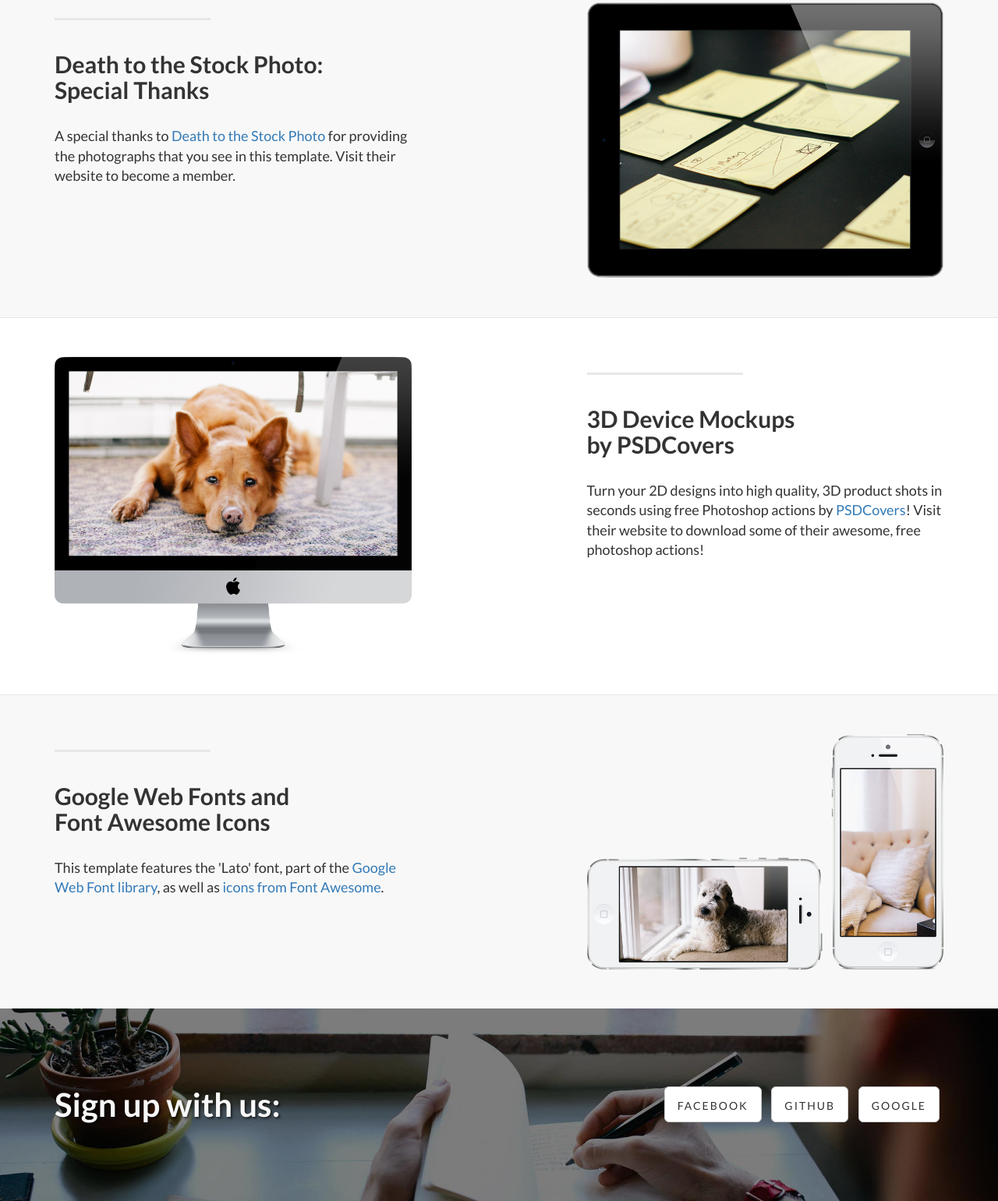
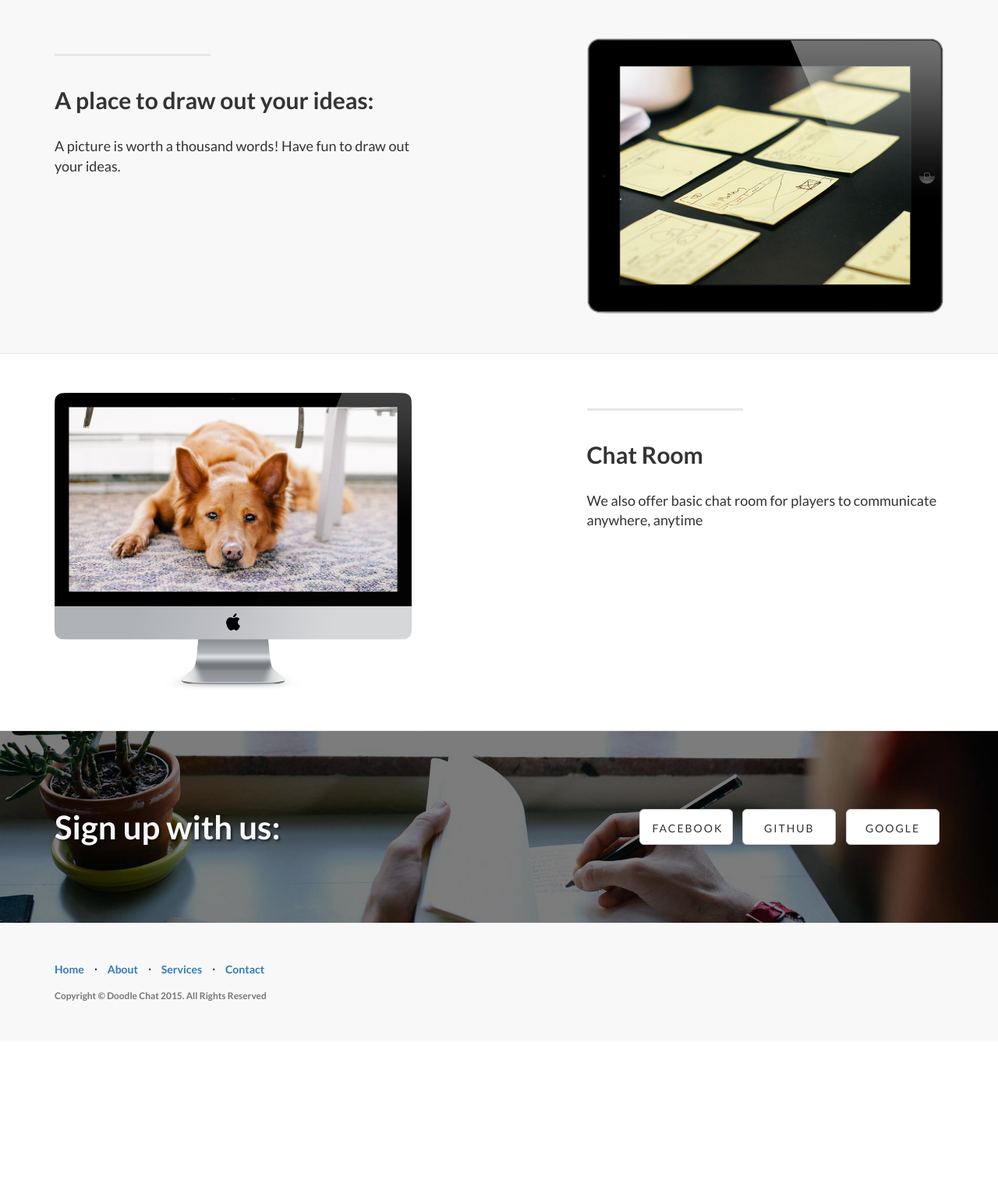
Before and after one commit to popsun007/Doodle_Pad, a website: page client/login.ejs in a window 1280 px wide. Shown: the part 824-2365 px from the top of the page at 78% size. After the commit the page ends 2160 px from the top, so only its background shows below. Drawn offline with nearby package versions, Linux system fonts and the light colour scheme; files that its build step writes are made by us from their sources.

Commit message:
Add link switch between chat room and doodle pad

```diff
--- a/client/login.ejs
+++ b/client/login.ejs
@@ -42,7 +42,7 @@
                     <span class="icon-bar"></span>
                     <span class="icon-bar"></span>
                 </button>
-                <a class="navbar-brand topnav" href="#">Doodle Chat</a>
+                <a class="navbar-brand topnav" href="#">Doodle Pad</a>
             </div>
             <!-- Collect the nav links, forms, and other content for toggling -->
             <div class="collapse navbar-collapse" id="bs-example-navbar-collapse-1">
@@ -72,20 +72,21 @@
             <div class="row">
                 <div class="col-lg-12">
                     <div class="intro-message">
-                        <h1>Doodle Chat</h1>
-                        <h3>Draw to Communicate;)   </h3>
+                        <h1>Doodle Pad</h1>
+                        <h3>Draw and Guess</h3>
                         <hr class="intro-divider">
                         <ul class="list-inline intro-social-buttons">
                             <li>
-                                <a href="/auth/facebook" class="btn btn-default btn-lg"><i class="fa fa-facebook fa-fw"></i> <span class="network-name">Facebook</span></a>
+                                <a href="/auth/facebook" class="btn btn-default btn-lg" style="width: 120px"><i class="fa fa-facebook fa-fw"></i> <span class="network-name">Facebook</span></a>
                             </li>
                             <li>
-                                <a href="/auth/github" class="btn btn-default btn-lg"><i class="fa fa-github fa-fw"></i> <span class="network-name">Github</span></a>
+                                <a href="/auth/github" class="btn btn-default btn-lg" style="width: 120px"><i class="fa fa-github fa-fw"></i> <span class="network-name">Github</span></a>
                             </li>
                             <li>
-                                <a href="/auth/google" class="btn btn-default btn-lg"><i class="fa fa-google fa-fw"></i> <span class="network-name">Google</span></a>
+                                <a href="/auth/google" class="btn btn-default btn-lg" style="width: 120px"><i class="fa fa-google fa-fw"></i> <span class="network-name">Google</span></a>
                             </li>
                         </ul>
+                        <a href="/partials/" class="btn btn-success btn-lg" style="width: 120px"><i class="fa fa-facebook fa-fw"></i> <span class="network-name">Demo</span></a>
                     </div>
                 </div>
             </div>
@@ -98,7 +99,7 @@
 
     <!-- Page Content -->
 
-	<a  name="services"></a>
+    <a  name="services"></a>
     <div class="content-section-a">
 
         <div class="container">
@@ -106,8 +107,8 @@
                 <div class="col-lg-5 col-sm-6">
                     <hr class="section-heading-spacer">
                     <div class="clearfix"></div>
-                    <h2 class="section-heading">Death to the Stock Photo:<br>Special Thanks</h2>
-                    <p class="lead">A special thanks to <a target="_blank" href="http://join.deathtothestockphoto.com/">Death to the Stock Photo</a> for providing the photographs that you see in this template. Visit their website to become a member.</p>
+                    <h2 class="section-heading">A place to draw out your ideas:<br></h2>
+                    <p class="lead">A picture is worth a thousand words! Have fun to draw out your ideas.</p>
                 </div>
                 <div class="col-lg-5 col-lg-offset-2 col-sm-6">
                     <img class="img-responsive" src="./static/img/ipad.png" alt="">
@@ -128,8 +129,8 @@
                 <div class="col-lg-5 col-lg-offset-1 col-sm-push-6  col-sm-6">
                     <hr class="section-heading-spacer">
                     <div class="clearfix"></div>
-                    <h2 class="section-heading">3D Device Mockups<br>by PSDCovers</h2>
-                    <p class="lead">Turn your 2D designs into high quality, 3D product shots in seconds using free Photoshop actions by <a target="_blank" href="http://www.psdcovers.com/">PSDCovers</a>! Visit their website to download some of their awesome, free photoshop actions!</p>
+                    <h2 class="section-heading">Chat Room<br></h2>
+                    <p class="lead">We also offer basic chat room for players to communicate anywhere, anytime</p>
                 </div>
                 <div class="col-lg-5 col-sm-pull-6  col-sm-6">
                     <img class="img-responsive" src="./static/img/dog.png" alt="">
@@ -142,29 +143,7 @@
     </div>
     <!-- /.content-section-b -->
 
-    <div class="content-section-a">
-
-        <div class="container">
-
-            <div class="row">
-                <div class="col-lg-5 col-sm-6">
-                    <hr class="section-heading-spacer">
-                    <div class="clearfix"></div>
-                    <h2 class="section-heading">Google Web Fonts and<br>Font Awesome Icons</h2>
-                    <p class="lead">This template features the 'Lato' font, part of the <a target="_blank" href="http://www.google.com/fonts">Google Web Font library</a>, as well as <a target="_blank" href="http://fontawesome.io">icons from Font Awesome</a>.</p>
-                </div>
-                <div class="col-lg-5 col-lg-offset-2 col-sm-6">
-                    <img class="img-responsive" src="./static/img/phones.png" alt="">
-                </div>
-            </div>
-
-        </div>
-        <!-- /.container -->
-
-    </div>
-    <!-- /.content-section-a -->
-
-	<a  name="contact"></a>
+    <a  name="contact"></a>
     <div class="banner">
 
         <div class="container">
@@ -176,13 +155,13 @@
                 <div class="col-lg-6">
                     <ul class="list-inline banner-social-buttons">
                         <li>
-                            <a href="/auth/facebook" class="btn btn-default btn-lg"><i class="fa fa-facebook fa-fw"></i> <span class="network-name">FACEBOOK</span></a>
+                            <a href="/auth/facebook" class="btn btn-default btn-lg" style="width: 120px"><i class="fa fa-facebook fa-fw"></i> <span class="network-name">FACEBOOK</span></a>
                         </li>
                         <li>
-                            <a href="https://github.com/IronSummitMedia/startbootstrap" class="btn btn-default btn-lg"><i class="fa fa-github fa-fw"></i> <span class="network-name">Github</span></a>
+                            <a href="https://github.com/IronSummitMedia/startbootstrap" class="btn btn-default btn-lg" style="width: 120px"><i class="fa fa-github fa-fw"></i> <span class="network-name">Github</span></a>
                         </li>
                         <li>
-                            <a href="#" class="btn btn-default btn-lg"><i class="fa fa-google fa-fw"></i> <span class="network-name">GOOGLE</span></a>
+                            <a href="#" class="btn btn-default btn-lg" style="width: 120px"><i class="fa fa-google fa-fw"></i> <span class="network-name">GOOGLE</span></a>
                         </li>
                     </ul>
                 </div>
```
Also changed, not shown: client/partials/chatroom.html (+5 -3 lines), server.js (+16 -15 lines), client/partials/index.html.
